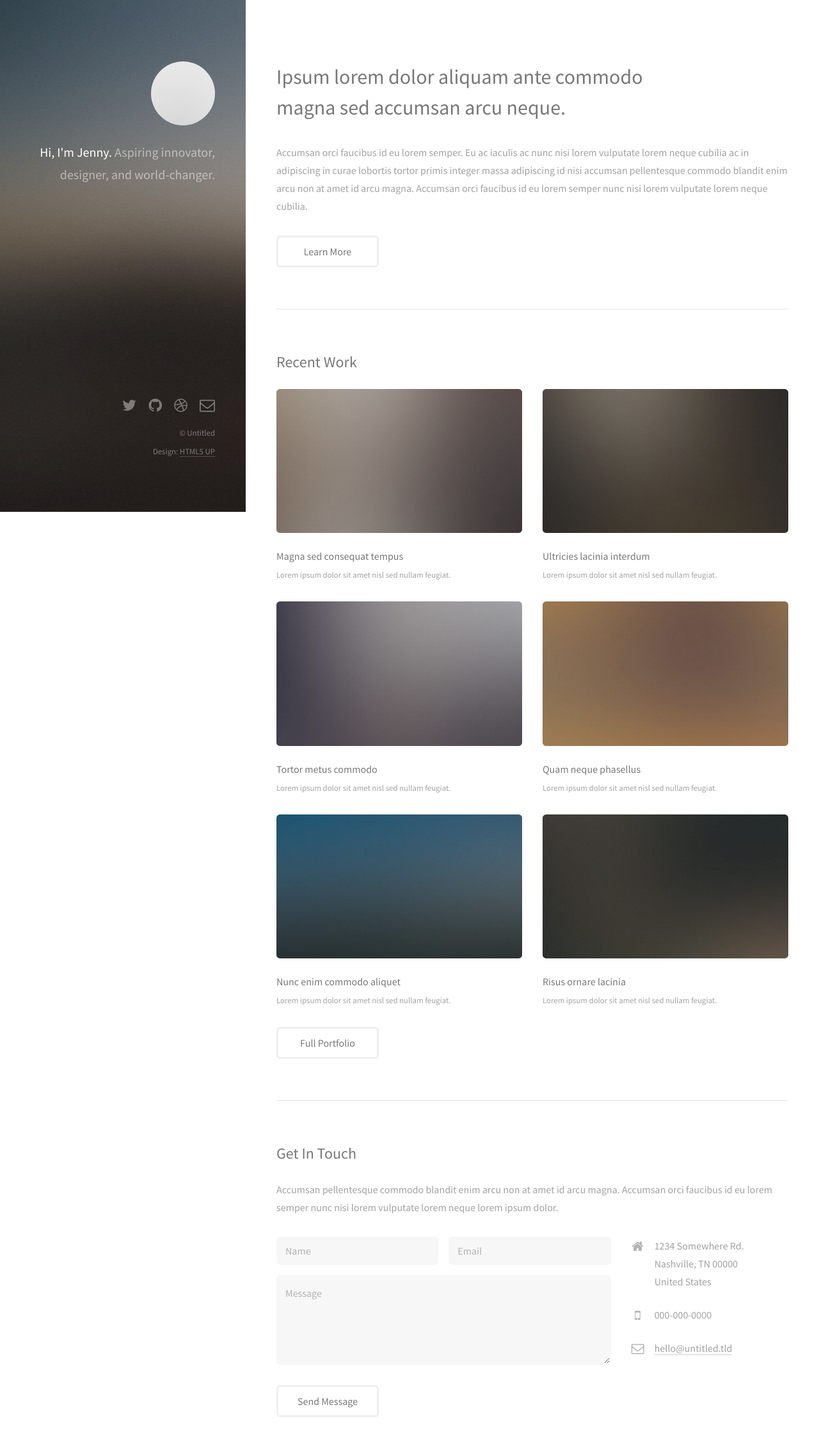
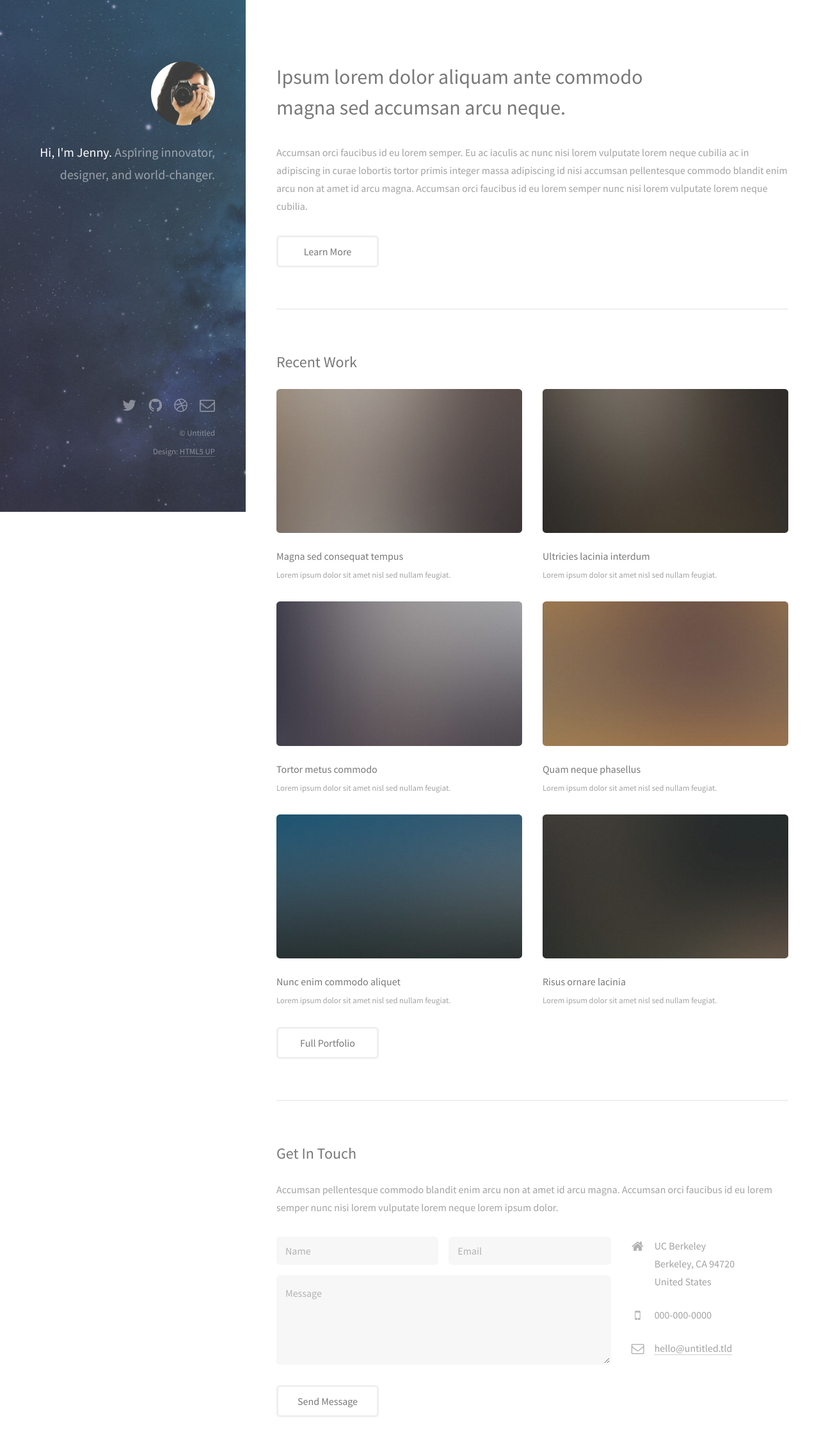
Before and after one commit to jennyfromtheweb/jennyfromtheweb.github.io, a PHP site: page / in a window 1280 px wide. Shown: the top 2257 px of the page at 64% size. Run offline with PHP 8.4, Linux system fonts and the light colour scheme.

Commit message:
minor additions to new template

```diff
--- a/css/style.css
+++ b/css/style.css
@@ -933,7 +933,7 @@
 	#header {
 		background-color: #1f1815;
 		background-attachment: scroll,								fixed;
-		background-image: url("images/overlay.png"), url("../images/bg.jpg");
+		background-image: url("images/overlay.png"), url("../images/galaxy.jpg");
 		background-position: top left,							top left;
 		background-repeat: repeat,								no-repeat;
 		background-size: auto,								auto 100%;
@@ -945,6 +945,7 @@
 		text-align: right;
 		top: 0;
 		width: 35%;
+		opacity: 0.9;
 	}
 
 		#header strong, #header b {
--- a/index.html
+++ b/index.html
@@ -27,7 +27,7 @@
 		<!-- Header -->
 			<header id="header">
 				<a href="#" class="image avatar"><img src="images/avatar.jpg" alt="" /></a>
-				<h1><strong>Hi, I'm Jenny.</strong><br />
+				<h1><strong>Hi, I'm Jenny. </strong><br />
 				Aspiring innovator, designer,<br />
 				and world-changer.</h1>
 			</header>
@@ -108,8 +108,8 @@
 								<ul class="labeled-icons">
 									<li>
 										<h3 class="icon fa-home"><span class="label">Address</span></h3>
-										1234 Somewhere Rd.<br />
-										Nashville, TN 00000<br />
+										UC Berkeley<br />
+										Berkeley, CA 94720<br />
 										United States
 									</li>
 									<li>
```
Also changed, not shown: images/avatar.jpg, images/city.jpg (added), images/galaxy.jpg (added), images/geometric.jpg (added).
